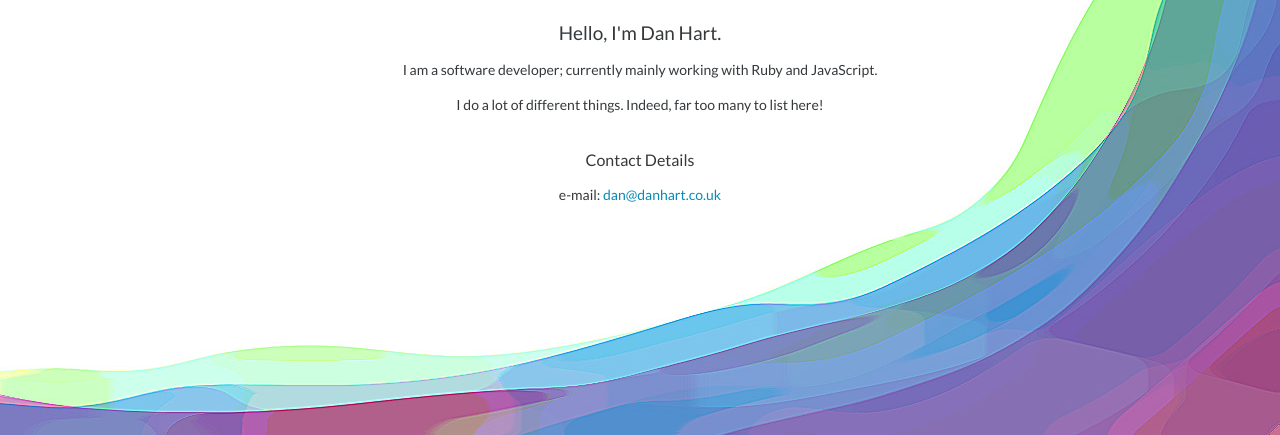
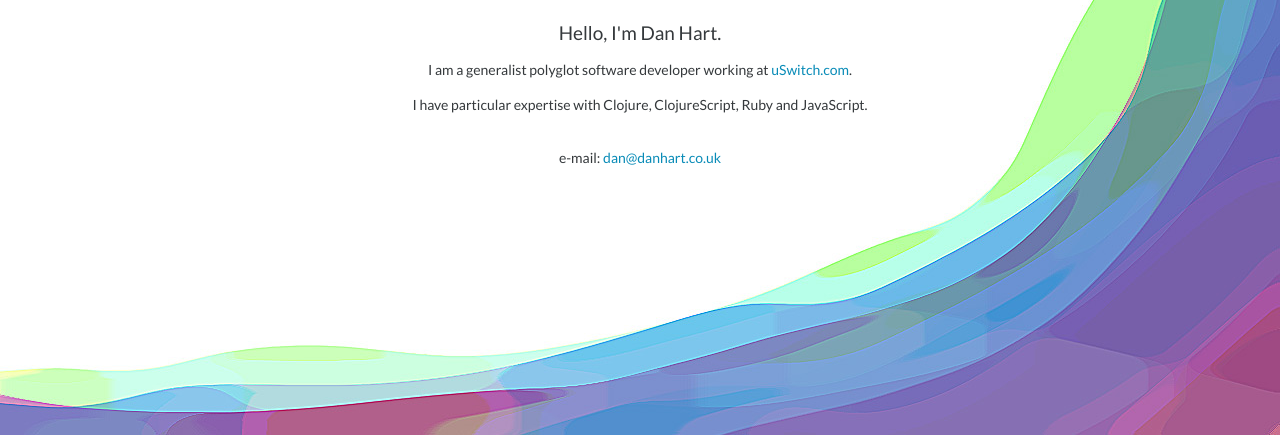
Before and after one commit to danhart/danhart-site, a plain HTML site: page index.html in a window 1280 px wide. Shown: the part 365-800 px from the top of the page. Drawn offline with Linux system fonts and the light colour scheme.

Commit message:
Copy updates

```diff
--- a/index.html
+++ b/index.html
@@ -65,12 +65,11 @@
 
         <div class="mini_biography">
           <h1>Hello, I'm Dan Hart.</h1>
-          <p>I am a software developer; currently mainly working with Ruby and JavaScript.</p>
-          <p>I do a lot of different things. Indeed, far too many to list here!</p>
+          <p>I am a generalist polyglot software developer working at <a href="http://www.uswitch.com" target="_blank">uSwitch.com</a>.</p>
+          <p>I have particular expertise with Clojure, ClojureScript, Ruby and JavaScript.</p>
         </div>
 
         <div class="contact_information">
-          <h2>Contact Details</h2>
           <p>e-mail: <a href="mailto:dan@danhart.co.uk">dan@danhart.co.uk</a></p>
         </div>
       </div>
```
